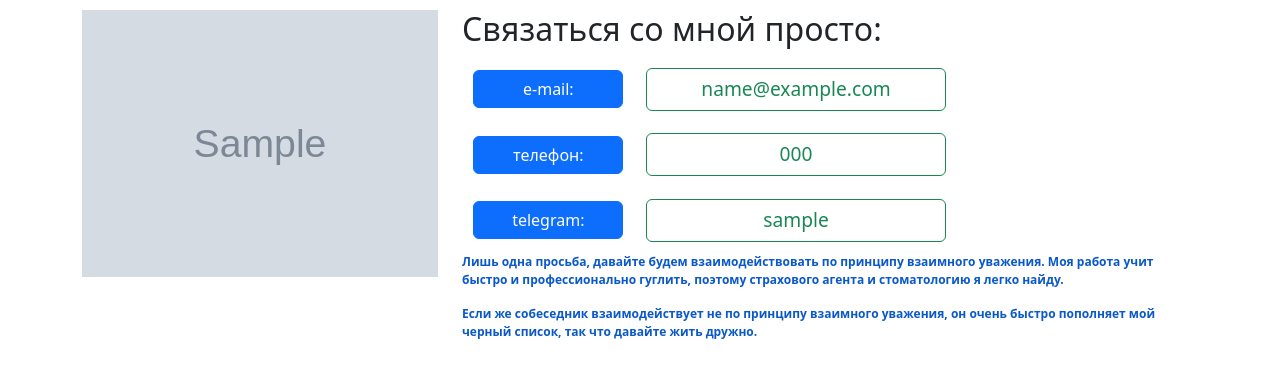
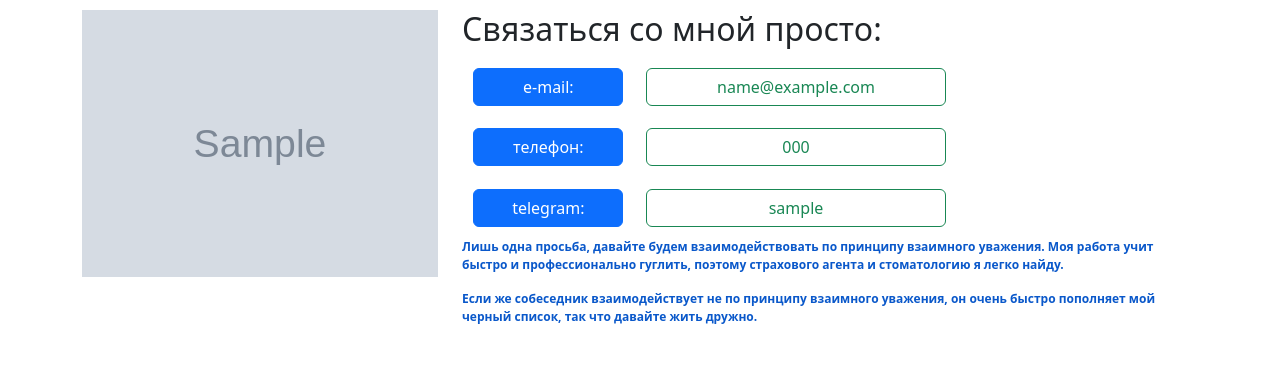
Before and after one commit to ilyashirko/portfolio, a Django app: template main/templates/contacts.html in a window 1280 px wide. Shown: the part 80-458 px from the top of the page. Run offline with Django 4.2, Linux system fonts and the light colour scheme; the template is opened without the code that fills it: most values are stand-ins (such as "Sample title", 1, 10 or a date in 2020); grey boxes marked "Sample" are stand-in pictures; parts of the project's set-up code (start-up, migrations or seed data) failed here and were passed over; some libraries are stand-ins or nearby versions.

Commit message:
fix contacts buttons

```diff
--- a/main/templates/contacts.html
+++ b/main/templates/contacts.html
@@ -15,9 +15,9 @@
         <div class="col-lg-8 col-xxl-8 h-auto">
             <h2>Связаться со мной просто:</h2>
             <ul class="navbar-nav ms-auto">
-                <a href="mailto:{{ email }}"><button  class="btn btn-primary" style="width: 150px; margin: 3mm">e-mail:</button><button type="button" class="btn btn-outline-success" style="width: 300px; margin: 3mm; font-size: 1.5vmax;">{{email}}</button></a>
-                <a href="tel:{{ phonenumber }}"><button  class="btn btn-primary" style="width: 150px; margin: 3mm">телефон:</button><button type="button" class="btn btn-outline-success" style="width: 300px; margin: 3mm; font-size: 1.5vmax;">{{ phonenumber }}</button></a>
-                <a href="{{ telegram }}"><button  class="btn btn-primary" style="width: 150px; margin: 3mm">telegram:</button><button type="button" class="btn btn-outline-success" style="width: 300px; margin: 3mm; font-size: 1.5vmax;">{{ telegram_nick }}</button></a>
+                <a href="mailto:{{ email }}"><button  class="btn btn-primary" style="width: 150px; margin: 3mm">e-mail:</button><button type="button" class="btn btn-outline-success" style="width: 300px; margin: 3mm;">{{email}}</button></a>
+                <a href="tel:{{ phonenumber }}"><button  class="btn btn-primary" style="width: 150px; margin: 3mm">телефон:</button><button type="button" class="btn btn-outline-success" style="width: 300px; margin: 3mm;">{{ phonenumber }}</button></a>
+                <a href="{{ telegram }}"><button  class="btn btn-primary" style="width: 150px; margin: 3mm">telegram:</button><button type="button" class="btn btn-outline-success" style="width: 300px; margin: 3mm;">{{ telegram_nick }}</button></a>
             </ul>
             <p style="font-size: 12px; color: var(--bs-link-hover-color);font-weight: bold;">Лишь одна просьба, давайте будем взаимодействовать по принципу взаимного уважения. Моя работа учит быстро и профессионально гуглить, поэтому страхового агента и стоматологию я легко найду.</p>
             <p style="font-size: 12px; color: var(--bs-link-hover-color);font-weight: bold;">Если же собеседник взаимодействует не по принципу взаимного уважения, он очень быстро пополняет мой черный список, так что давайте жить дружно.</p>
```
